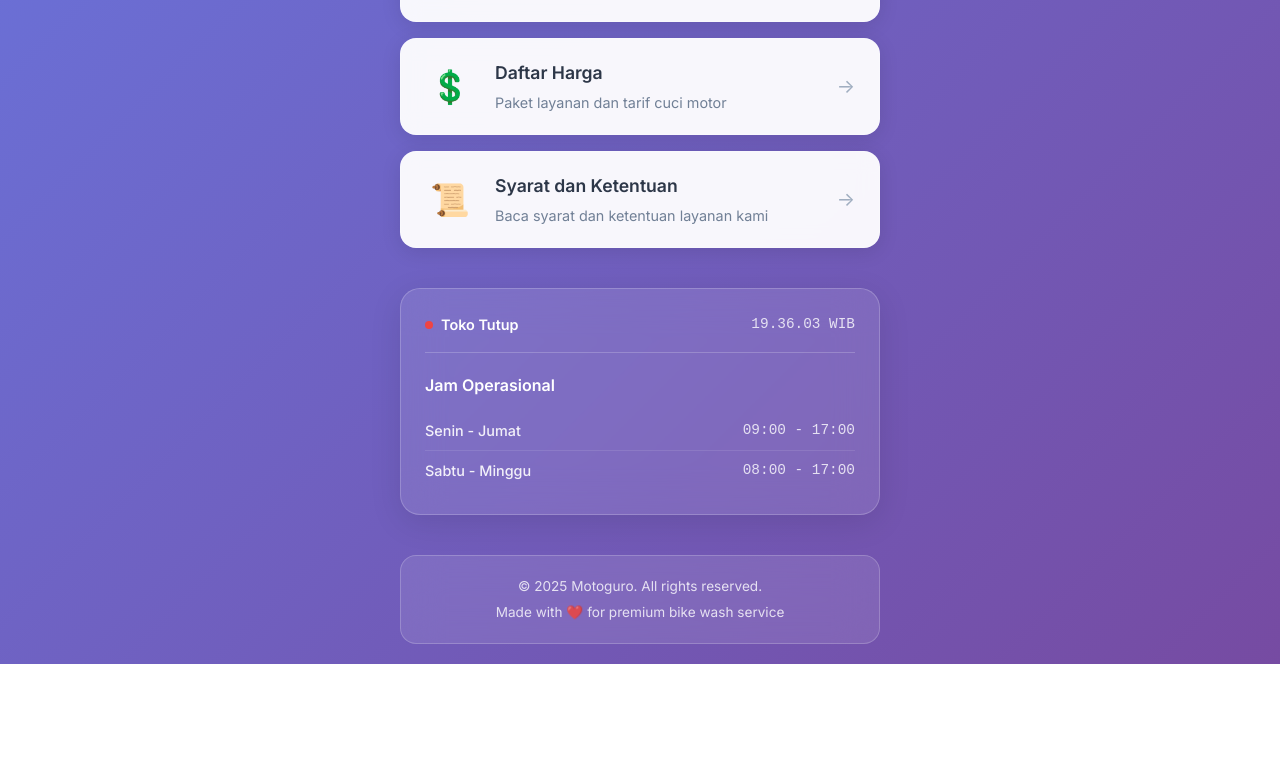
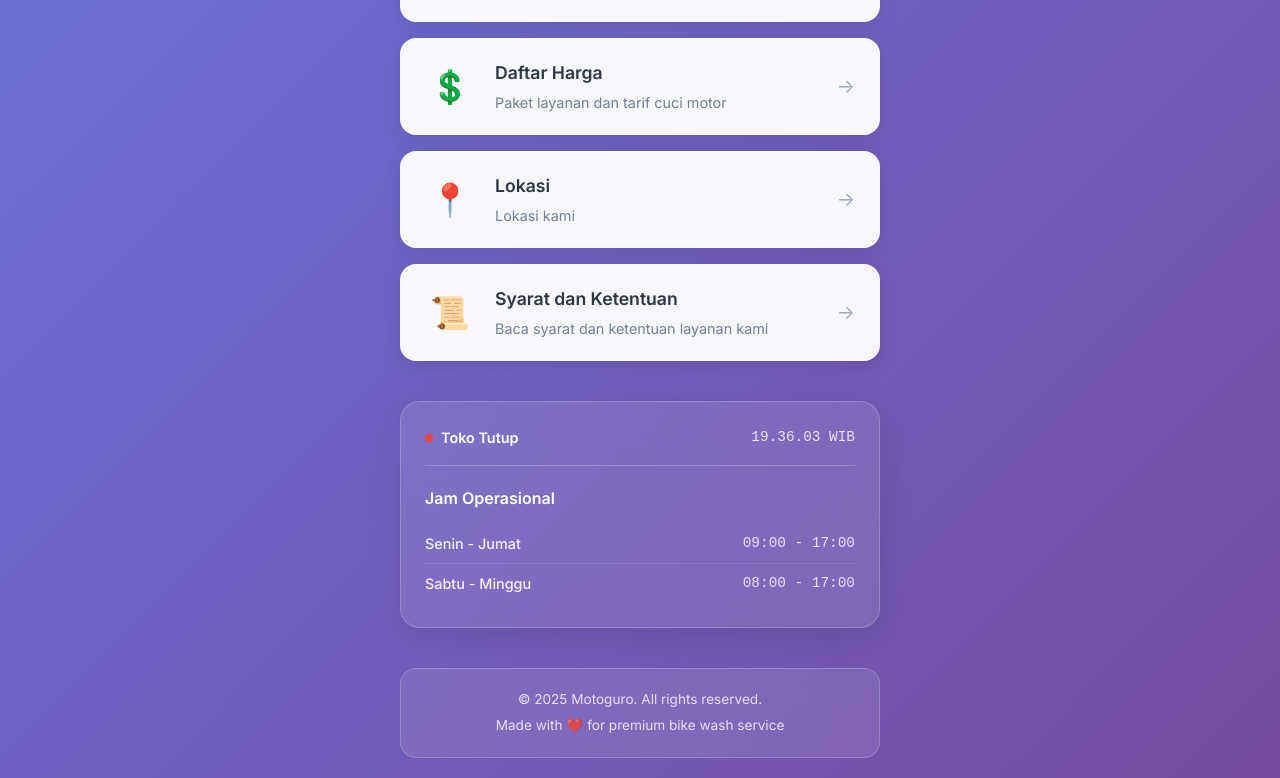
Before and after one commit to aryalasulika/motoguro-bio, a React (Vite) app: page / in a window 1280 px wide. Shown: the part 823-1601 px from the top of the page. Before the commit the page ends 1487 px from the top, so only its background shows below. Built offline with nearby package versions, Linux system fonts and the light colour scheme.

Commit message:
penambahan menu lokasi

```diff
--- a/src/App.jsx
+++ b/src/App.jsx
@@ -44,18 +44,18 @@ function App() {
       url: "https://drive.google.com/file/d/1xA7E4zYUXHmYYv_0AkyuwHQ5gKWzsQzd/view?usp=sharing",
       icon: "💲" // Mengganti icon untuk "Daftar Harga"
     },
+        {
+      title: "Lokasi",
+      description: "Lokasi kami",
+      url: "https://maps.app.goo.gl/aYbxpRDcSvPpmF718?g_st=aw",
+      icon: "📍"
+    },
     {
       title: "Syarat dan Ketentuan",
       description: "Baca syarat dan ketentuan layanan kami",
       url: "https://drive.google.com/file/d/1dGlp-xo-ubmYZElkPanawhwUtzudVfr0/view?usp=sharing",
       icon: "📜" // Icon untuk "Syarat dan Ketentuan"
     },
-    // {
-    //   title: "Lokasi & Kontak",
-    //   description: "Alamat workshop dan jam operasional",
-    //   url: "https://maps.google.com/motoguro",
-    //   icon: "📍"
-    // }
   ];
 
   return (
```
